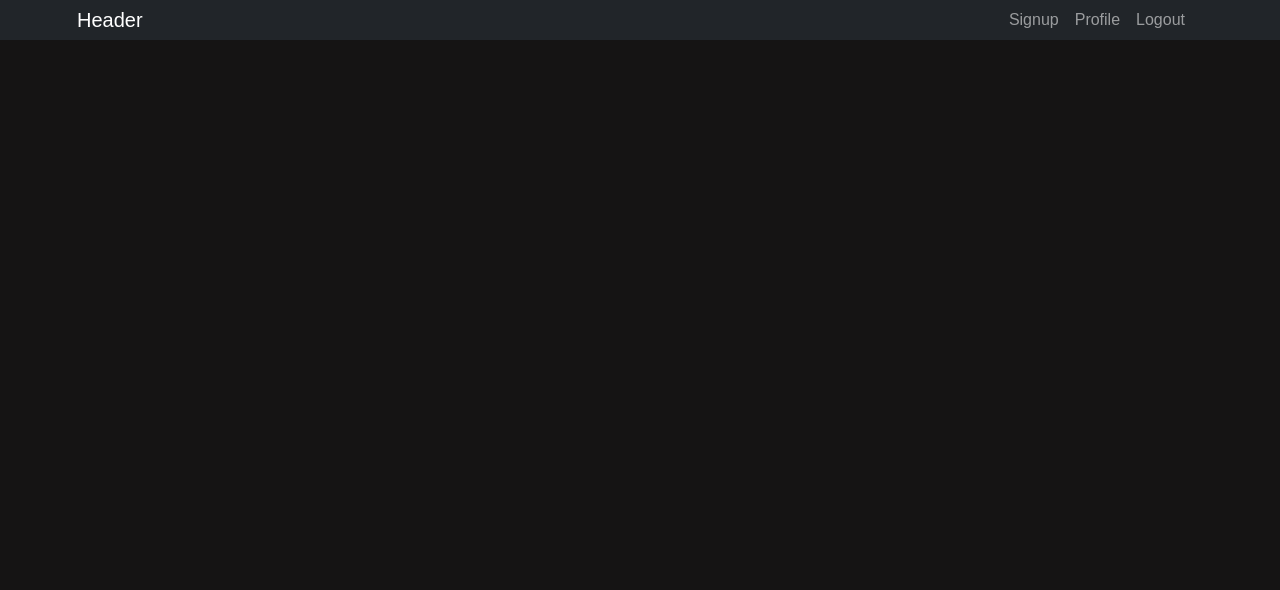
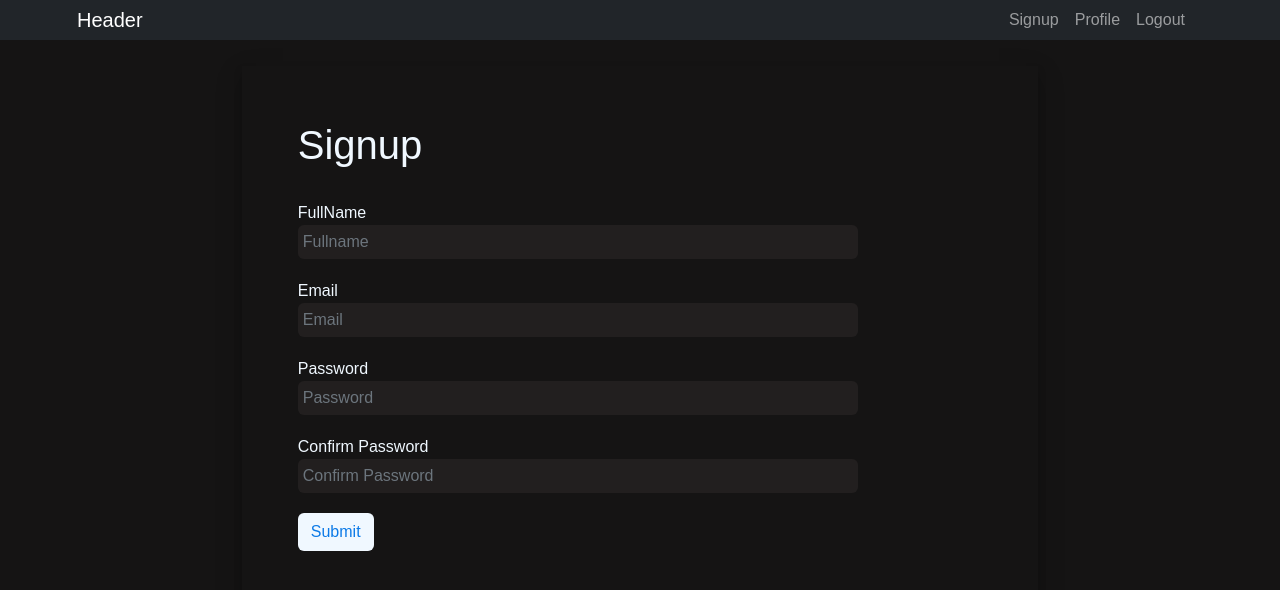
Before and after one commit to priyankaparale/AuthenticationProject, a React (Create React App) app: page /header in a window 1280 px wide. Shown: the top 590 px of the page. Built offline with nearby package versions, Linux system fonts and the light colour scheme.

Commit message:
modification in profile.js

```diff
--- a/src/App.js
+++ b/src/App.js
@@ -29,6 +29,9 @@ const App = () => {
 				<Route exact path='/' element={<SignUp1/>}/>
 			</Routes>
 			<Routes>
+				<Route path='/header' element={<SignUp1/>}/>
+			</Routes>
+			<Routes>
 				<Route path='/signup' element={<SignUp1/>}/>
 			</Routes>
 			<Routes>
--- a/src/components/Profile.js
+++ b/src/components/Profile.js
@@ -24,11 +24,11 @@ const Profile = () => {
               <div>
               <h4>
                     Password :{" "}
-                    {localStorage.getItem("password") ? localStorage.getItem("passord") : "NA"
+                    {localStorage.getItem("password") ? localStorage.getItem("password") : "NA"
                     }
                   </h4>
               </div>
-              <button className='btn' type='submit' onClick='{Logout}'> Logout</button>
+              <button className='btn' type='submit'> Logout</button>
       </div>
     </div>
     </>
--- a/src/components/SignUp1.js
+++ b/src/components/SignUp1.js
@@ -71,19 +71,10 @@ const SignUp1 = () => {
 		const { fullName, email, password, confirmPassword } = userDetails
 
 
-            if(userDetails !== " "){
-                localStorage.setItem("token", "qwefhtnhjtdwert")
-                localStorage.setItem('fullName', fullName)
-                localStorage.setItem('email', email)
-                localStorage.setItem('password', password)
-                localStorage.setItem('confirmPassword', confirmPassword)
-
-                navigate('/profile')
-            }
-
-
-
-
+        if(userDetails !== " "){
+            localStorage.setItem("token", "qwefhtnhjtdwert")
+            navigate('/profile')
+        }
 
 		if(fullName.length <= 4) {
 			setError((previousError) => ({
@@ -93,8 +84,9 @@ const SignUp1 = () => {
 		} else {
 			setError((previousError) => ({
 				...previousError,
-				fullName: true
+				fullName: true,
 			}))
+            localStorage.setItem('fullName', fullName)
 		}
 
 		if (
@@ -112,9 +104,10 @@ const SignUp1 = () => {
 				...previousError,
 				email: true
 			}))
+            localStorage.setItem('email', email)
 		}
 
-		// let password = parseInt(password)
+		// password = parseInt(password)
 		if(password.length === 6 && !isNaN(password)) {
 			setError((previousError) => ({
 				...previousError,
@@ -125,6 +118,7 @@ const SignUp1 = () => {
 				...previousError,
 				password: true
 			}))
+            localStorage.setItem('password', password)
 		}
 
         if(confirmPassword.length === password && !isNaN(confirmPassword)) {
@@ -137,18 +131,14 @@ const SignUp1 = () => {
 				...previousError,
 				confirmPassword: true
 			}))
+            localStorage.setItem('confirmPassword', confirmPassword)
 		}
-
-        if(submit && !Object.values(error).includes(false)){
-            navigate('/profile')
-        }
     }
   return (
     <>
     <div className="container login-container">
     <div className="login-form-1">
-    <h1>Signup</h1>
-        {/* <form action="" onSubmit={handleSubmit}> */}
+    <h1>Signup</h1><br></br>
         <form action="" onSubmit={handleSubmit}>
             <div>
                 <label htmlFor='FullName'>FullName</label><br></br>
@@ -163,7 +153,7 @@ const SignUp1 = () => {
                 name="FullName" id='FullName'/>
                 {submit && !success && (error.fullName ? (
               <div type="invalid">
-                Please enter a valid email
+                Please enter a fullname
               </div>
             ) : (
               <div>Looks good!</div>
@@ -190,7 +180,7 @@ const SignUp1 = () => {
             </div>
             <div>
                 <label htmlFor='Password'>Password</label><br></br>
-                <input className="form-control"  type='text' placeholder='Password'  autoComplete='off'
+                <input className="form-control"  type='password' placeholder='Password'  autoComplete='off'
                 value={userDetails.password}
                 onChange={(e) =>
                   setUserDetails({
@@ -201,7 +191,7 @@ const SignUp1 = () => {
                 name="Password" id='Password'/>
                 {submit && !success && (error.password ? (
               <div type="invalid">
-                Please enter a valid passord
+                Please enter a valid password
               </div>
             ) : (
               <div>Looks good!</div>
@@ -209,7 +199,7 @@ const SignUp1 = () => {
             </div>
             <div>
                 <label htmlFor='ConfirmPassword'>Confirm Password</label><br></br>
-                <input className="form-control"  type='text' placeholder='Confirm Password'  autoComplete='off'
+                <input className="form-control"  type='password' placeholder='Confirm Password'  autoComplete='off'
                 value={userDetails.confirmPassword}
                 onChange={(e) =>
                   setUserDetails({
```
